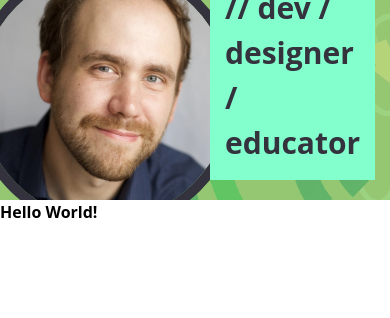
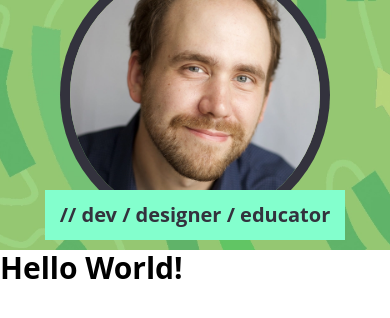
Before and after one commit to binderb/react-dev-portfolio, a React (Create React App) app: page / in a window 390 px wide. Shown: the top 318 px of the page. Built offline with nearby package versions, Linux system fonts and the light colour scheme.

Commit message:
Add responsive design to header.

```diff
--- a/public/index.html
+++ b/public/index.html
@@ -9,12 +9,12 @@
       name="description"
       content="Passionate and versatile developer, designer, and educator, seeking to apply extensive e-learning and web development expertise to a new career as a full-stack engineer."
     />
-    <link rel="apple-touch-icon" href="%PUBLIC_URL%/logo192.png" />
+    <!-- <link rel="apple-touch-icon" href="%PUBLIC_URL%/logo192.png" /> -->
     <!--
       manifest.json provides metadata used when your web app is installed on a
       user's mobile device or desktop. See https://developers.google.com/web/fundamentals/web-app-manifest/
     -->
-    <link rel="manifest" href="%PUBLIC_URL%/manifest.json" />
+    <!-- <link rel="manifest" href="%PUBLIC_URL%/manifest.json" /> -->
     <!--
       Notice the use of %PUBLIC_URL% in the tags above.
       It will be replaced with the URL of the `public` folder during the build.
--- a/src/components/Header.js
+++ b/src/components/Header.js
@@ -8,11 +8,11 @@ export default function Header () {
   const subtitle = `// dev / designer / educator`
 
   return (
-    <section className='flex overflow-hidden justify-between items-end h-[200px] bg-cover bg-no-repeat bg-center' style={bannerStyle}>
+    <section className='relative md:static flex flex-col md:flex-row overflow-hidden justify-between items-center md:items-end h-[250px] md:h-[200px] bg-cover bg-no-repeat bg-center' style={bannerStyle}>
 
-      <img id='avatar' className='w-[250px] h-[250px] m-[-20px] rounded-full border-dark shadow shadow-dark' src={avatar} alt='Avatar of Ben Binder.' />
+      <img id='avatar' className='w-[250px] h-[250px] m-[-30px] md:m-[-20px] rounded-full border-dark shadow shadow-dark' src={avatar} alt='Avatar of Ben Binder.' />
 
-      <div className='p-[15px] bg-highlight text-dark font-bold text-xl mb-[20px] mr-[30px]' id='subtitle'>
+      <div className='absolute md:static bottom-[-10px] p-[15px] bg-highlight text-dark font-bold text-[20px] sm:text-[24px] md:text-[30px] mb-[20px]  mr-0 md:mr-[30px]' id='subtitle'>
         {subtitle}
       </div>
 
--- a/src/global.css
+++ b/src/global.css
@@ -13,5 +13,6 @@
 
   body {
     font-family: 'Open Sans';
+    line-height: 1;
   }
 }
--- a/tailwind.config.js
+++ b/tailwind.config.js
@@ -2,9 +2,9 @@
 module.exports = {
   content: ["./src/**/*.{js,jsx,ts,tsx}"],
   theme: {
-    fontSize: {
-        xl : '30px'
-    },
+    // fontSize: {
+    //     xl : '30px'
+    // },
     extend: {
       colors: {
         dark : "var(--dark)",
```
